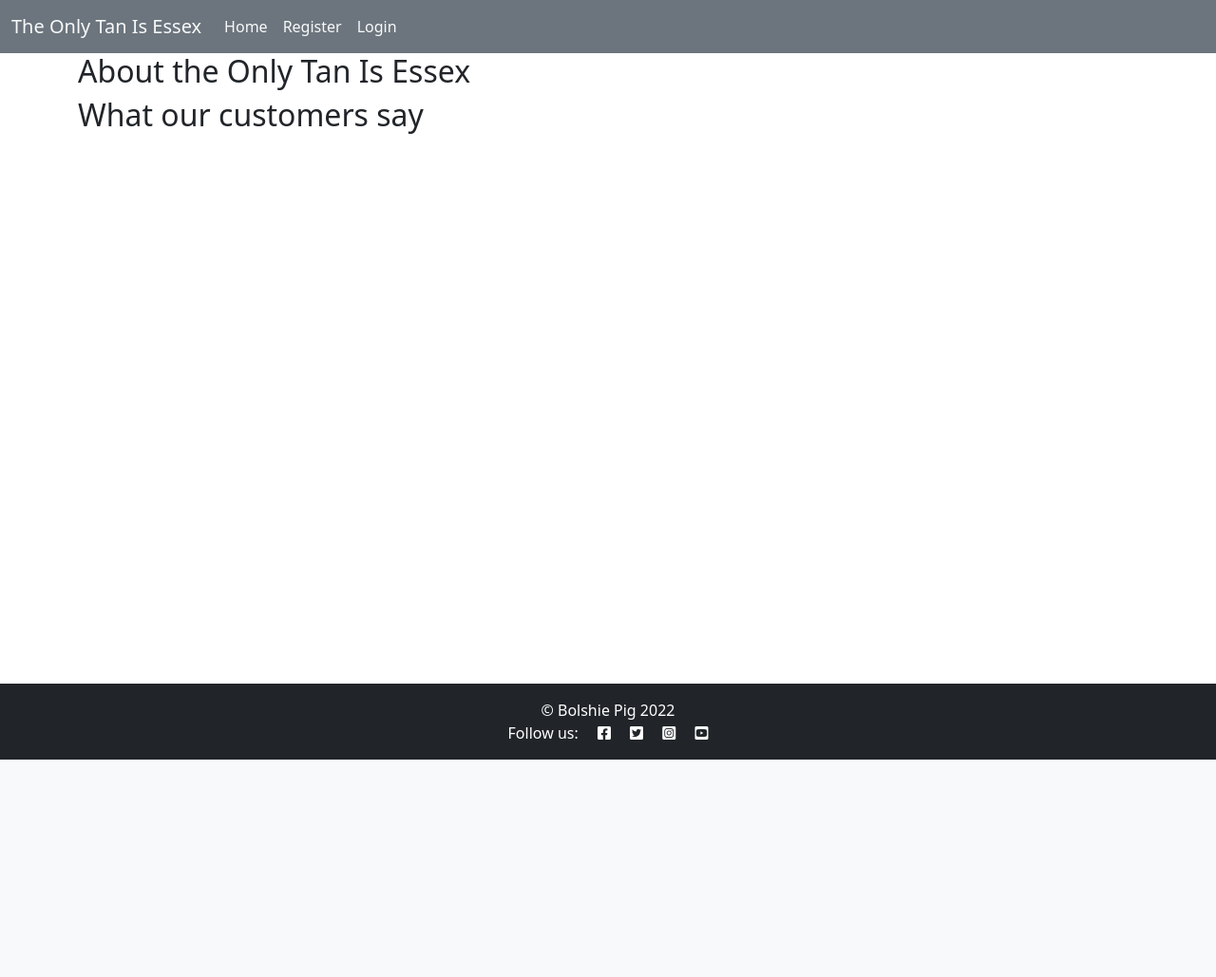
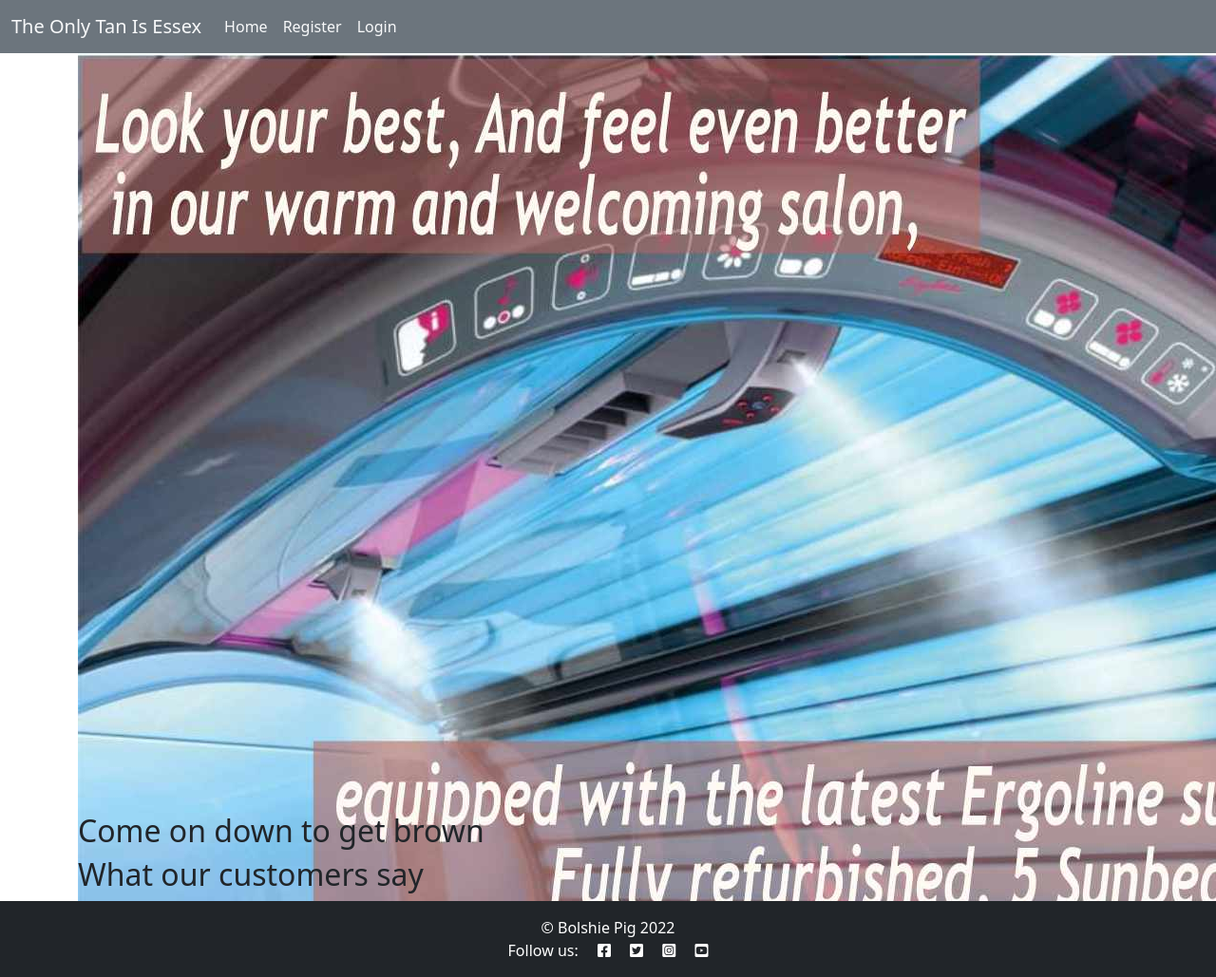
Before and after one commit to marbri-18/only_tan_Essex, a Django app: page / in a window 1280 px wide; the page is wider, and only the part inside the window is pictured. Shown: that part at 95% size. Before the commit the page ends 800 px from the top of that part, so only its background shows below. Run offline with Django 3.2, Linux system fonts and the light colour scheme.

Commit message:
Uplaod and render header image

```diff
--- a/templates/index.html
+++ b/templates/index.html
@@ -2,10 +2,12 @@
 
 {% block content %}
 <!-- Header container-->
-<section class="container header-container">
+<section class="container header-container vh-100">
     <div class="row">
         <div class="image-container col-12">
             <!-- Sunbed image goes here -->
+            {% load static %}
+<img src="{% static 'totiemb/media/sunbed_text.jpg' %}" alt="home" />
         </div>
     </div>
     <div class="row">
@@ -18,7 +20,7 @@
 
 <!-- Features container-->
 <section class="container features-container">
-    <h2 class="section-heading">About the Only Tan Is Essex</h2>
+    <h2 class="section-heading">Come on down to get brown</h2>
     <div class="row">
         <!-- feature cards go here 3 or 4-->
     </div>
--- a/totiemb/urls.py
+++ b/totiemb/urls.py
@@ -2,6 +2,7 @@ from . import views
 from django.contrib import admin
 from django.urls import path
 from totiemb.views import get_home, ProductList, get_events, get_about, get_contact
+from django.contrib.staticfiles.urls import staticfiles_urlpatterns
 
 
 urlpatterns = [
@@ -11,3 +12,5 @@ urlpatterns = [
     path('about', get_about, name='about'),
     path('contact', get_contact, name='contact'),
 ]
+
+urlpatterns += staticfiles_urlpatterns()
--- a/totiemb/views.py
+++ b/totiemb/views.py
@@ -1,6 +1,8 @@
 from django.shortcuts import render
 from django.views import generic
 from .models import Product
+from django.http import HttpResponse
+from django.template import loader
 
 # Create your views here.
 
@@ -22,3 +24,8 @@ def get_about(request):
 
 def get_contact(request):
     return render(request,'contact.html')
+
+def index(request):
+     template = loader.get_template('totiemb/index.html')
+     context = {}
+     return HttpResponse(template.render(context, request))
```
Also changed, not shown: static/totiemb/media/sunbed_text.jpg (added).
